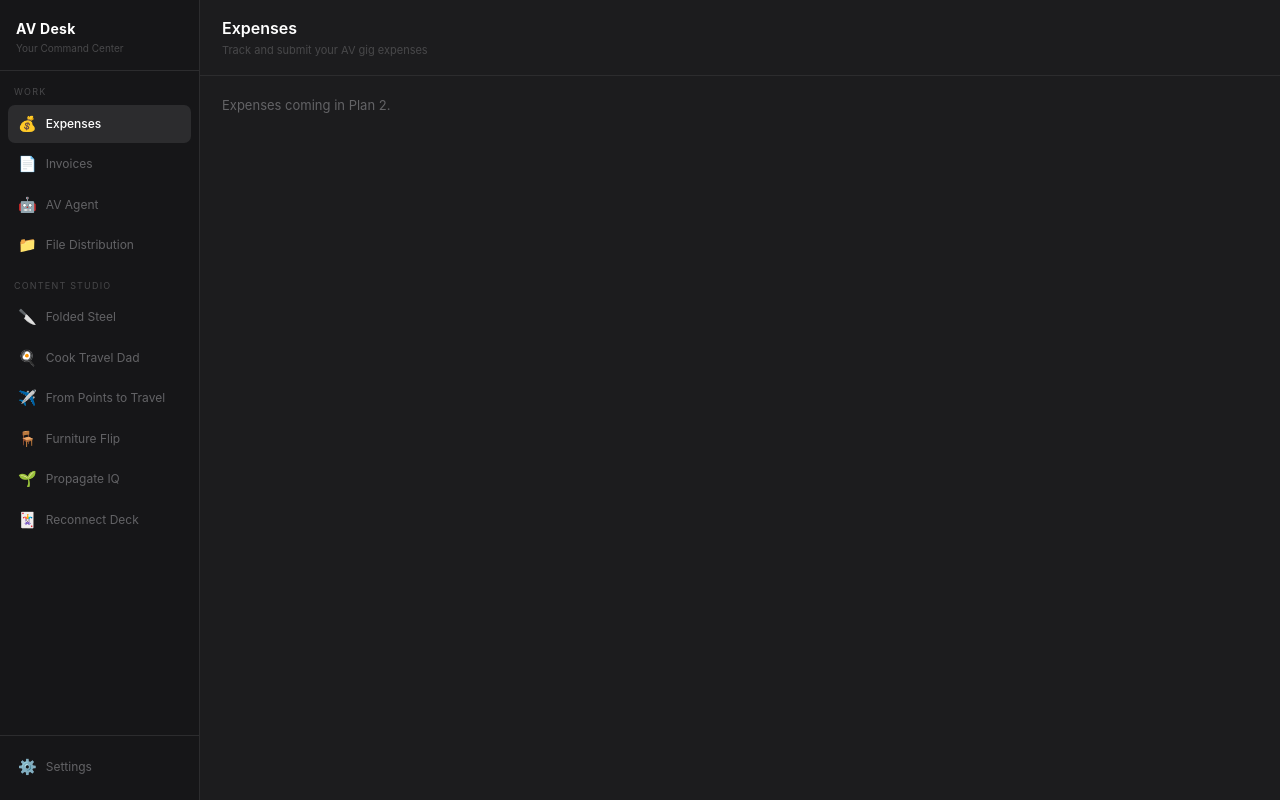
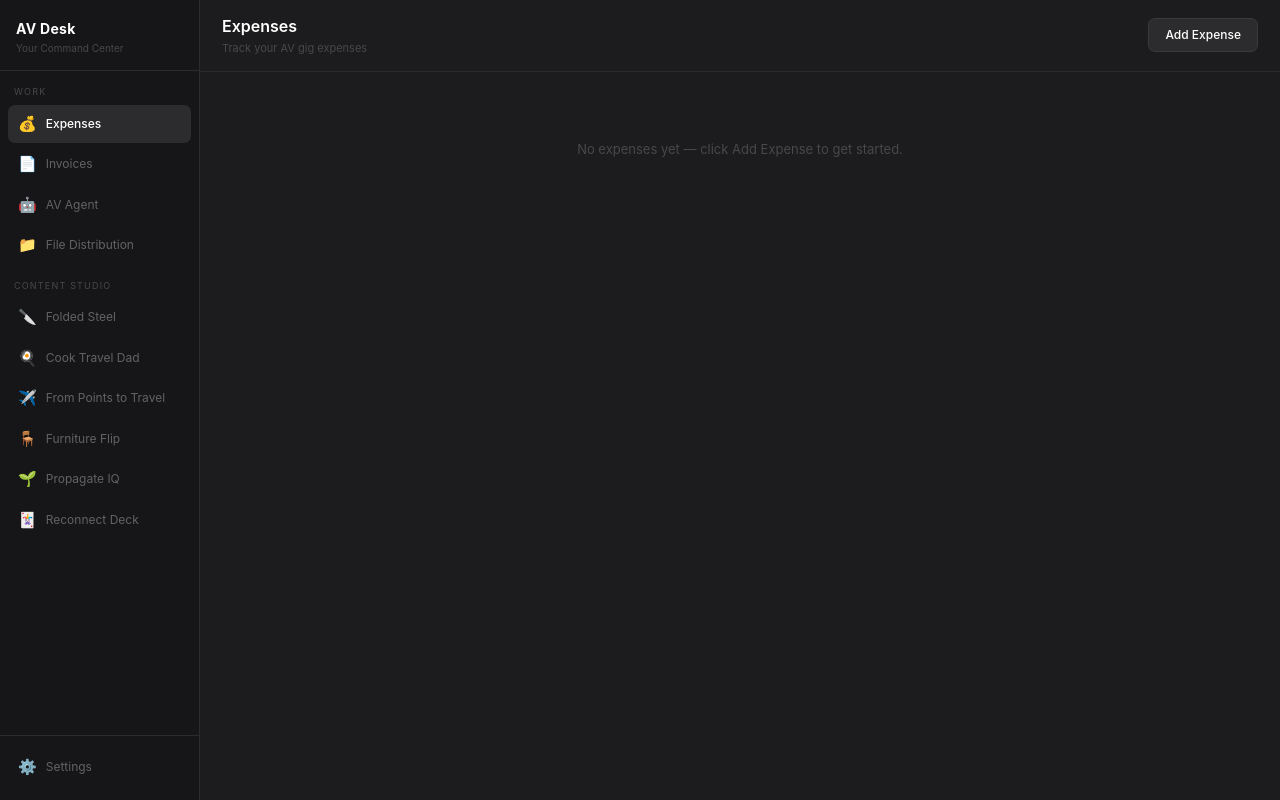
Before and after one commit to tomsjcriordan/av-desk, a React (Vite) app in the folder src/renderer/: page /#/expenses in a window 1280 px wide. Built offline with nearby package versions, Linux system fonts and the light colour scheme.

Commit message:
feat: complete Expenses screen — list, add, edit, delete, PDF export

```diff
--- a/src/renderer/src/components/ScreenShell.jsx
+++ b/src/renderer/src/components/ScreenShell.jsx
@@ -1,17 +1,23 @@
 import { colors } from '../theme'
 
-export default function ScreenShell({ title, subtitle, children }) {
+export default function ScreenShell({ title, subtitle, children, headerRight }) {
   return (
     <div style={{ display: 'flex', flexDirection: 'column', height: '100%' }}>
       <div style={{
-        padding: '16px 22px',
+        padding: '14px 22px',
         borderBottom: `1px solid ${colors.borderLight}`,
         flexShrink: 0,
+        display: 'flex',
+        alignItems: 'center',
+        justifyContent: 'space-between',
       }}>
-        <div style={{ color: colors.text, fontSize: '16px', fontWeight: '600' }}>{title}</div>
-        {subtitle && (
-          <div style={{ color: colors.textMuted, fontSize: '11px', marginTop: '2px' }}>{subtitle}</div>
-        )}
+        <div>
+          <div style={{ color: colors.text, fontSize: '16px', fontWeight: '600' }}>{title}</div>
+          {subtitle && (
+            <div style={{ color: colors.textMuted, fontSize: '11px', marginTop: '2px' }}>{subtitle}</div>
+          )}
+        </div>
+        {headerRight && <div>{headerRight}</div>}
       </div>
       <div style={{ flex: 1, overflowY: 'auto', padding: '20px 22px' }}>
         {children}
--- a/src/renderer/src/screens/Expenses.jsx
+++ b/src/renderer/src/screens/Expenses.jsx
@@ -1,9 +1,124 @@
+import { useState, useEffect, useCallback } from 'react'
 import ScreenShell from '../components/ScreenShell'
+import ExpenseList from './expenses/ExpenseList'
+import ExpenseForm from './expenses/ExpenseForm'
+import { buildExpenseReport } from './expenses/exportPdf'
+import { colors } from '../theme'
+
+// view: 'list' | 'add' | 'edit'
 
 export default function Expenses() {
+  const [view, setView] = useState('list')
+  const [expenses, setExpenses] = useState([])
+  const [clients, setClients] = useState([])
+  const [editTarget, setEditTarget] = useState(null)
+  const [defaultRates, setDefaultRates] = useState({})
+
+  const load = useCallback(async () => {
+    const [exps, cls, settings] = await Promise.all([
+      window.electronAPI.expenses.list(),
+      window.electronAPI.clients.list(),
+      window.electronAPI.settings.getAll(),
+    ])
+    setExpenses(exps)
+    setClients(cls)
+    setDefaultRates({
+      show_day: Number(settings?.showDayRate) || 0,
+      travel_day: Number(settings?.travelDayRate) || 0,
+      hourly: Number(settings?.hourlyRate) || 0,
+    })
+  }, [])
+
+  useEffect(() => { load() }, [load])
+
+  const handleAdd = async (data) => {
+    await window.electronAPI.expenses.add(data)
+    await load()
+    setView('list')
+  }
+
+  const handleEdit = (expense) => {
+    setEditTarget(expense)
+    setView('edit')
+  }
+
+  const handleUpdate = async (data) => {
+    await window.electronAPI.expenses.update(editTarget.id, data)
+    await load()
+    setEditTarget(null)
+    setView('list')
+  }
+
+  const handleDelete = async (id) => {
+    await window.electronAPI.expenses.delete(id)
+    await load()
+  }
+
+  const handleExportPdf = async () => {
+    const settings = await window.electronAPI.settings.getAll()
+    const doc = buildExpenseReport({
+      expenses,
+      businessName: settings?.businessName || '',
+      yourName: settings?.yourName || '',
+    })
+    doc.save('expense-report.pdf')
+  }
+
+  const headerRight = view === 'list' && (
+    <div style={{ display: 'flex', gap: '8px' }}>
+      <Btn onClick={() => setView('add')}>Add Expense</Btn>
+      {expenses.length > 0 && <Btn onClick={handleExportPdf} secondary>Export PDF</Btn>}
+    </div>
+  )
+
+  const titles = { list: 'Expenses', add: 'Add Expense', edit: 'Edit Expense' }
+
   return (
-    <ScreenShell title="Expenses" subtitle="Track and submit your AV gig expenses">
-      <p style={{ color: '#636366', fontSize: '13px' }}>Expenses coming in Plan 2.</p>
+    <ScreenShell
+      title={titles[view]}
+      subtitle={view === 'list' ? 'Track your AV gig expenses' : undefined}
+      headerRight={headerRight}
+    >
+      {view === 'list' && (
+        <ExpenseList expenses={expenses} onEdit={handleEdit} onDelete={handleDelete} />
+      )}
+      {view === 'add' && (
+        <ExpenseForm
+          onSave={handleAdd}
+          onCancel={() => setView('list')}
+          clients={clients}
+          defaultRates={defaultRates}
+        />
+      )}
+      {view === 'edit' && (
+        <ExpenseForm
+          expense={editTarget}
+          onSave={handleUpdate}
+          onCancel={() => { setEditTarget(null); setView('list') }}
+          clients={clients}
+          defaultRates={defaultRates}
+        />
+      )}
     </ScreenShell>
   )
 }
+
+function Btn({ children, onClick, secondary }) {
+  return (
+    <button
+      onClick={onClick}
+      style={{
+        backgroundColor: secondary ? 'transparent' : colors.card,
+        color: secondary ? colors.textSecondary : colors.text,
+        border: `1px solid ${colors.border}`,
+        borderRadius: '7px',
+        padding: '7px 16px',
+        fontSize: '12px',
+        fontWeight: '500',
+        cursor: 'pointer',
+      }}
+    >
+      {children}
+    </button>
+  )
+}
```
Also changed, not shown: 2 other files (tests, documents, lock files or other folders).
